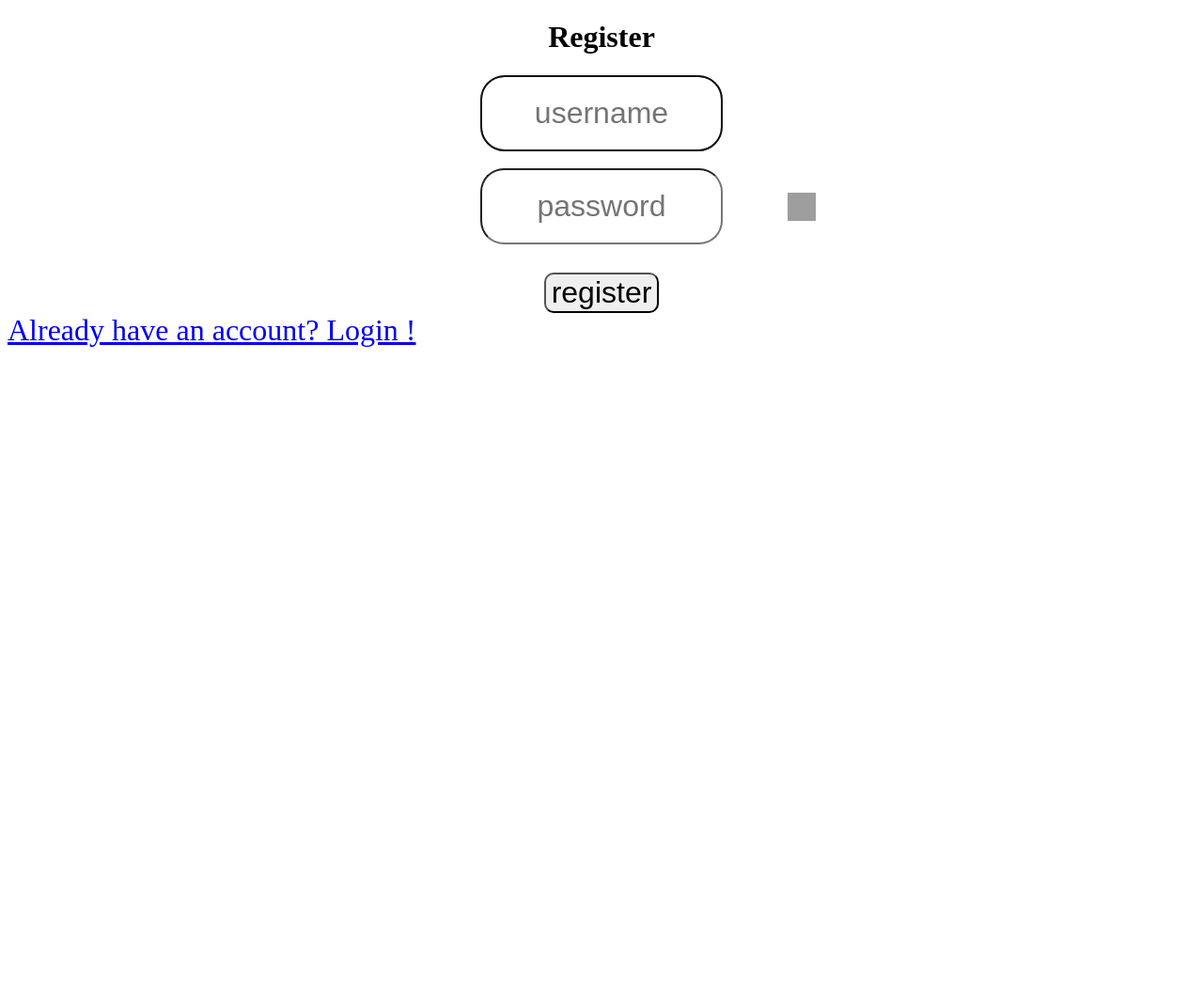
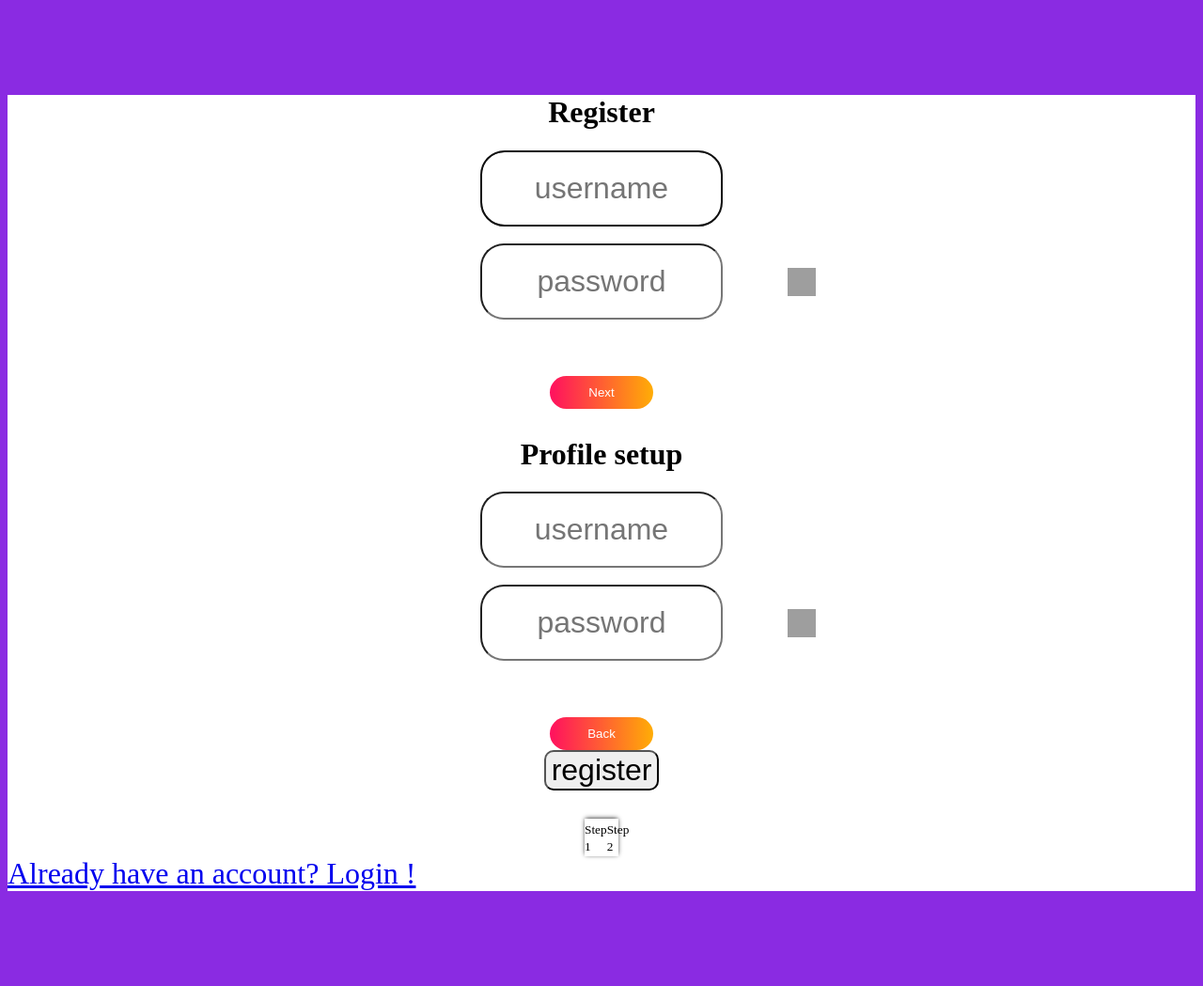
Before and after one commit to Zeotical/MMUsic-TC2L-03, a Flask app: page / in a window 1280 px wide. Shown: the whole page at 94% size. Before the commit the page ends 369 px from the top, so only its background shows below. Run offline with Flask 3, Linux system fonts and the light colour scheme; grey boxes are pictures that could not be loaded.

Commit message:
Profile setup form added + some css

```diff
--- a/static/styles.css
+++ b/static/styles.css
@@ -6,6 +6,15 @@ h1{
 text-align: center;
 }
 
+body {
+    background-color: blueviolet;
+}
+
+.register {
+   background: #fff;
+   margin: 8% auto;
+   position: relative;
+}
 .input-field {
  display: block;
  margin: 0 auto;
@@ -26,7 +35,48 @@ font-size: xx-large;
     margin: 0 auto;
     font-size: xx-large;
     border-radius: 10px;
+    cursor: pointer;
 }
+
+.btn-box{
+    width: 100%;
+    margin: 30px auto;
+    text-align: center;
+}
+
+form button {
+    width: 110px;
+    height: 35px;
+    margin: 0 10px;
+    background: linear-gradient(to right,#ff105f,#ffad06);
+    border-radius: 30px;
+    border: 0;
+    outline: none;
+    color:#fff;
+    cursor: pointer;
+}
+
+#form2{
+    left: 450px;
+}
+
+.step-row{
+    width: 36px;
+    height: 40px;
+    margin: 0 auto;
+    display:flex;
+    align-items: center;
+    box-shadow: 0 -1px 5px -1px #000;
+    position: relative;
+}
+
+.step-col{
+    width: 120px;
+    text-align: center;
+    color: #333;
+    position: relative;
+}
+
 
 #image {
     display: block;
--- a/templates/index.html
+++ b/templates/index.html
@@ -10,8 +10,29 @@
     <input type="password" name="password_register" placeholder="password" id= "ps" class="input-field" required autofocus>
     <input type="image" src="https://www.svgrepo.com/show/453442/visibility-off.svg" onclick="see_ps();return false;" id="image" >
 
-    <input type="submit"  value="register" class="btn-register"/>
+    <div class="btn-box">
+      <button type="button">Next</button>
+    </div>
+
+
+    <form id="form2" action="{{url_for("register")}}" method="post" >
+    <h1>Profile setup</h1>
+    <input type="text" name="username_register" placeholder="username" class="input-field" required autofocus>
+    <br>
+    <input type="password" name="password_register" placeholder="password" id= "ps" class="input-field" required autofocus>
+    <input type="image" src="https://www.svgrepo.com/show/453442/visibility-off.svg" onclick="see_ps();return false;" id="image" >
+
+    <div class="btn-box">
+      <button type="button">Back</button>
+      <input type="submit"  value="register" class="btn-register"/>
+    </div>
   </form>
+
+  <div class="step-row">
+    <div class="stwp_col"><small>Step 1</small></div>
+    <div class="stwp_col"><small>Step 2</small></div>
+  </div>
+
   <a href="{{url_for("login")}}" class="lnk-login">Already have an account? Login !</a>
 </div>
 
```
Also changed, not shown: user.py (line endings or trailing spaces).
